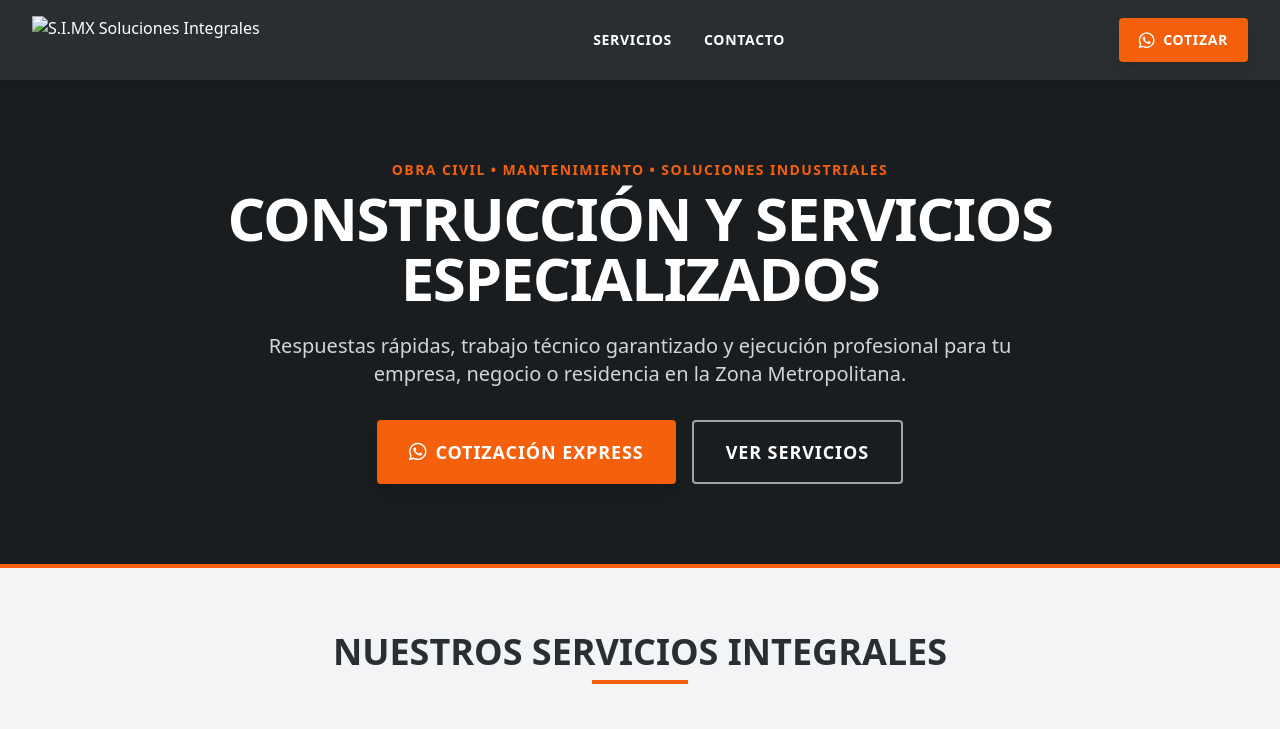
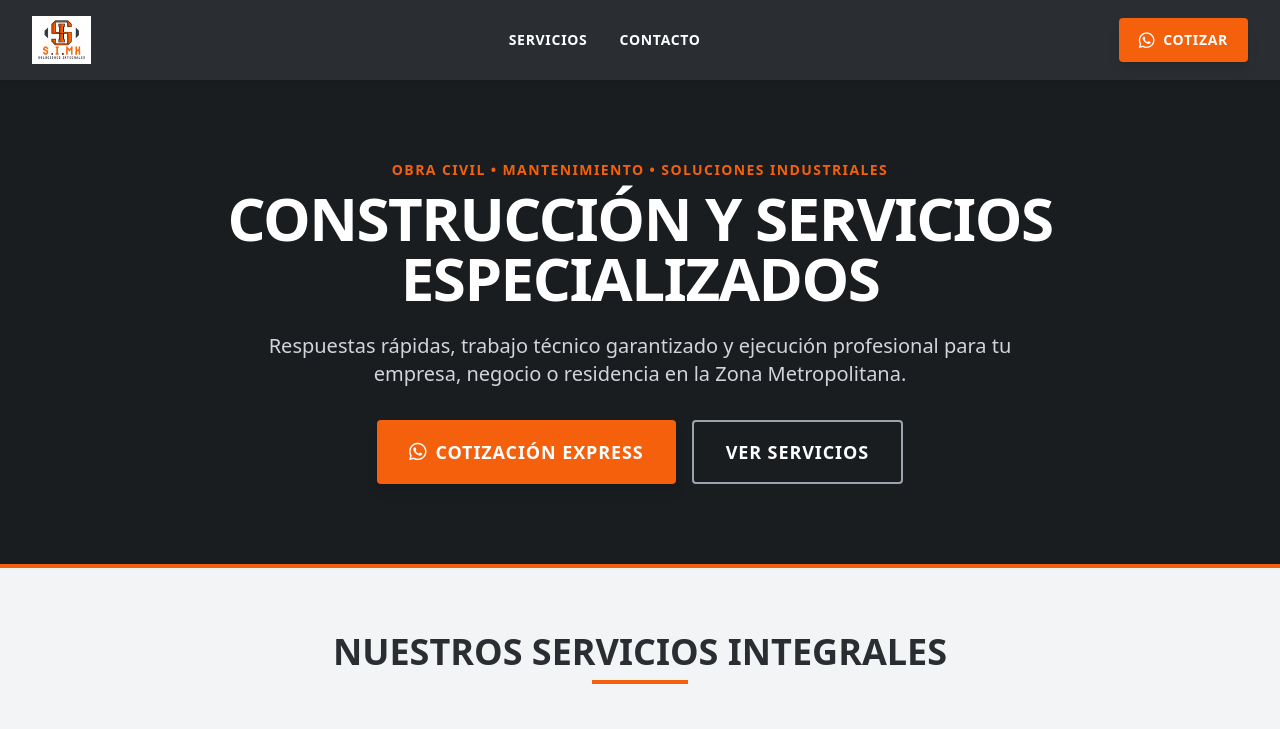
Before and after one commit to msaldivar1/soluciones_integrales_mx, a plain HTML site: page index.html in a window 1280 px wide. Shown: the top 729 px of the page. Drawn offline with nearby package versions, Linux system fonts and the light colour scheme.

Commit message:
Update index.html

```diff
--- a/index.html
+++ b/index.html
@@ -27,7 +27,7 @@
     <div class="max-w-7xl mx-auto px-4 sm:px-6 lg:px-8 h-20 flex items-center justify-between">
       <div class="flex items-center space-x-3">
         <!-- Logo de S.I.MX -->
-        <img src="logo_simx.jpng" alt="S.I.MX Soluciones Integrales" class="h-12 w-auto">
+        <img src="logo_simx.jpeg" alt="S.I.MX Soluciones Integrales" class="h-12 w-auto">
       </div>
       <div class="hidden md:flex space-x-8 font-semibold uppercase text-sm tracking-wider">
         <a href="#servicios" class="hover:text-brandOrange transition">Servicios</a>
```
